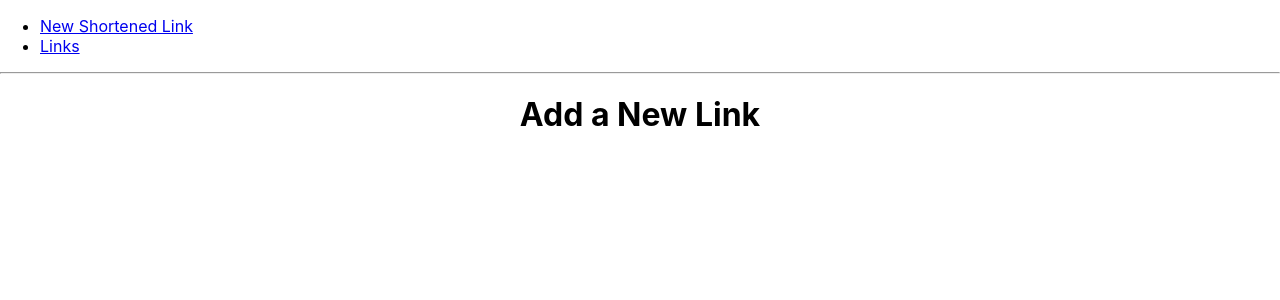
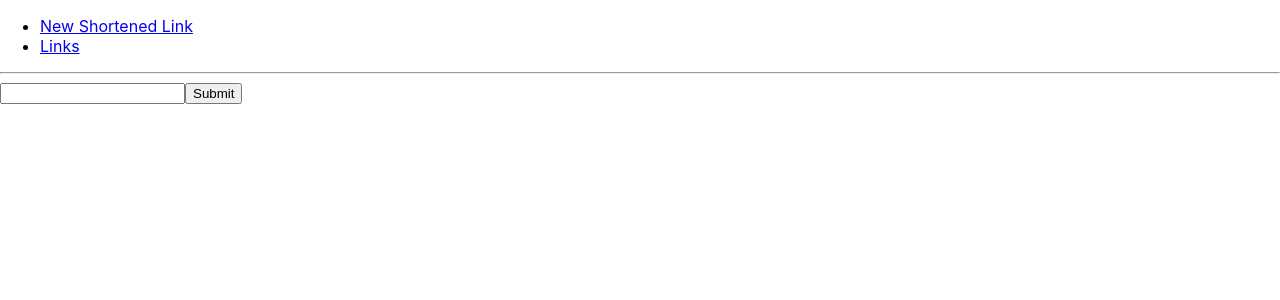
Before and after one commit to CesarOliveira/uri-shortener, a React (Create React App) app in the folder client/: page / in a window 1280 px wide. Shown: the top 300 px of the page. Built offline with nearby package versions, Linux system fonts and the light colour scheme; the HTML template or start-up script is replaced by a standard one.

Commit message:
Create the create shorted link proccess

```diff
--- /dev/null
+++ b/client/src/Create.js
@@ -0,0 +1,42 @@
+import React, { Component } from 'react';
+import axios from 'axios';
+
+  class Create extends Component {
+    constructor() {
+      super();
+      this.state = {
+        destination_url: '',
+      };
+    }
+
+    onChange = (e) => {
+      this.setState({ [e.target.name]: e.target.value });
+    }
+
+    onSubmit = (e) => {
+      e.preventDefault();
+      const { destination_url } = this.state;
+
+      axios.post('http://shortener.cesaroliveira.com.br/api/links', { link: { destination_url } })
+        .then((result) => {
+          //access the results here....
+        });
+    }
+
+    render() {
+      const { destination_url } = this.state;
+      return (
+        <form onSubmit={this.onSubmit}>
+          <input
+            type="text"
+            name="destination_url"
+            value={destination_url}
+            onChange={this.onChange}
+          />
+          <button type="submit">Submit</button>
+        </form>
+      );
+    }
+  };
+
+  export default Create;
--- a/client/src/index.js
+++ b/client/src/index.js
@@ -3,6 +3,7 @@
 import './index.css';
 import App from './App';
 import Links from './Links';
+import Create from './Create';
 
 import * as serviceWorker from './serviceWorker';
 import {
@@ -28,7 +29,7 @@
       <hr />
       <Switch>
         <Route exact path="/">
-          <App />
+          <Create />
         </Route>
         <Route path="/links">
           <Links />
```
Also changed, not shown: client/src/components/create.js (added, +43 -0 lines).
